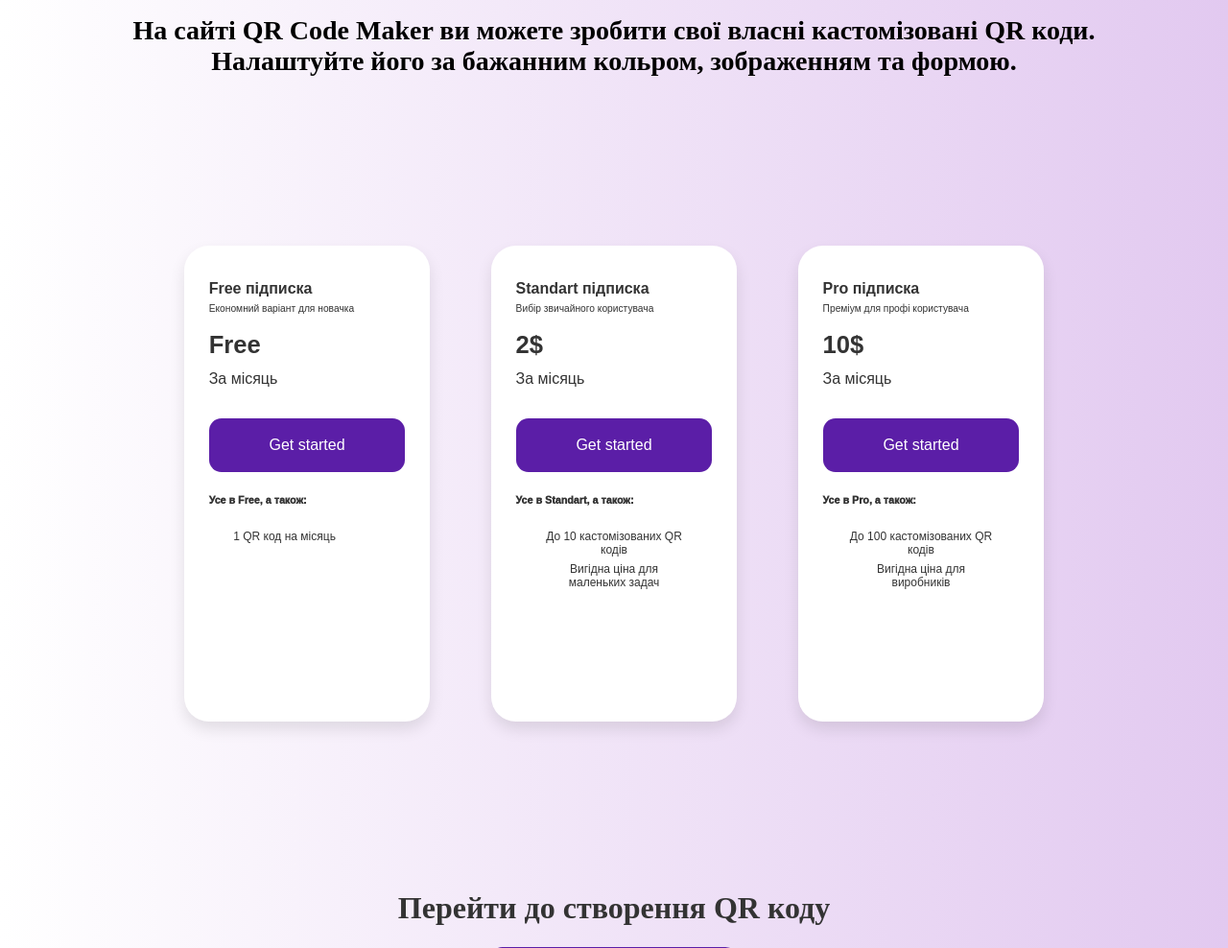
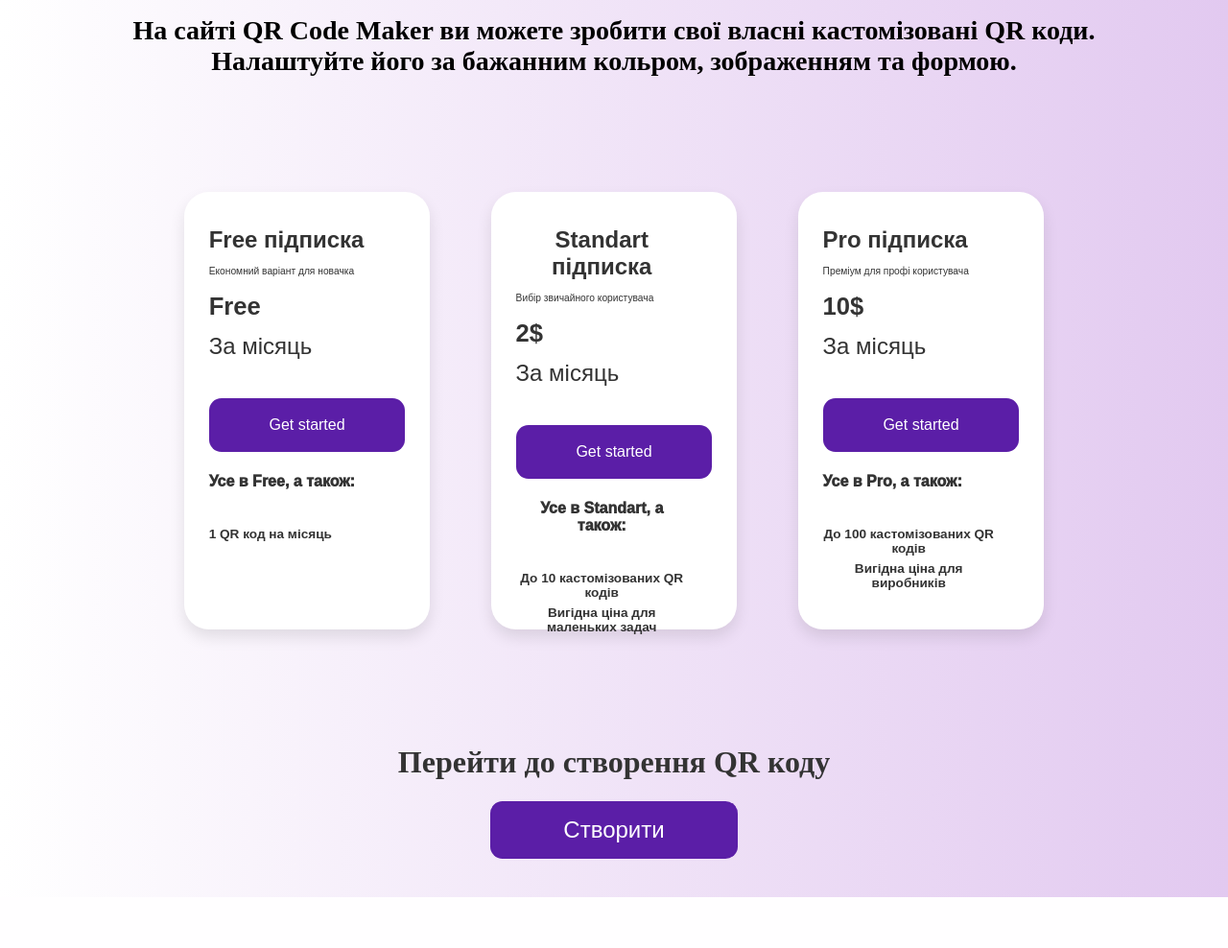
Before and after one commit to artemijMoskowsky/QRcodeMaker, a Django app: page / in a window 1280 px wide. Shown: the part 176-1164 px from the top of the page at 96% size. After the commit the page ends 1111 px from the top, so only its background shows below. Run offline with Django 4.2, Linux system fonts and the light colour scheme; some web fonts are replaced.

Commit message:
a little changes in design

```diff
--- a/QRcodeMaker/core/static/css/core.css
+++ b/QRcodeMaker/core/static/css/core.css
@@ -42,7 +42,7 @@ h1{
     justify-content: center;
     gap: 5vw;
     flex-wrap: wrap;
-    margin: 22vh 2vw;
+    margin: 15vh 2vw;
 }
 
 .plan-card {
@@ -54,7 +54,7 @@ h1{
     padding: 6vh 4vw;
     border-radius: 2vw;
     width: 12vw;
-    height: 50vh;
+    height: 45vh;
     box-shadow: 0 1vh 2vh rgba(0, 0, 0, 0.1);
     text-align: center;
 }
@@ -63,7 +63,7 @@ h1{
     display: flex;
     justify-content: flex-start;
     align-items: flex-start;
-    font-size: 2vh;
+    font-size: 3vh;
     margin-left: -2vw;
     margin-top: -1vw;
 }
@@ -73,7 +73,7 @@ h1{
     justify-content: flex-start;
     align-items: flex-start;
     font-weight: 200;
-    font-size: 2vh;
+    font-size: 3vh;
     margin-left: -2vw;
     margin-top: -1vw;
 }
@@ -106,6 +106,16 @@ h1{
     font-weight: 1000;
     margin-top: 0.5vw;
     margin-left: -2vw;
+    font-size: 2vh;
+}
+
+.plan-card-storage {
+    font-size: 1.7vh;
+    font-weight: bold;
+    display: flex;
+    justify-content: flex-start;
+    align-items: flex-start;
+    margin-left: -2vw;
 }
 
 .plan-card button {
@@ -114,7 +124,6 @@ h1{
     padding: 1.5vh 2vw;
     border: none;
     border-radius: 1vw;
-    cursor: pointer;
     margin: 2vh -2vw;
     height: 7vh;
     width: 16vw;
@@ -144,5 +153,9 @@ h1{
     font-size: 3vh;
     border: none;
     border-radius: 1vw;
-    cursor: pointer;
 }
+
+
+#modal-window{
+    display: none;
+}
--- /dev/null
+++ b/QRcodeMaker/core/static/js/modal.js
@@ -0,0 +1,9 @@
+let choosePlan = document.querySelectorAll("#choose-plan")
+
+let viewModal = document.querySelector("#modal-window")
+
+for (let i = 0; i < choosePlan.length; i++){
+    choosePlan[i].addEventListener("click", (event)=>{
+        viewModal.style.display = "flex"
+    })
+}
--- a/QRcodeMaker/core/templates/core.html
+++ b/QRcodeMaker/core/templates/core.html
@@ -12,42 +12,42 @@
         <div class = "plans-cards">
             <div class = "plan-card">
                     <div>
-                    <h2>Free підписка</h2>
+                    <h2 id = "modal-title">Free підписка</h2>
                     <h5>Економний варіант для новачка</h5>
                     <p>Free</p>
                     <h3>За місяць</h3>
-                    <button>Get started</button>
+                    <button id = "choose-plan">Get started</button>
                     <h6>Усе в Free, а також:</h6>
                     <ul>
-                        <li>1 QR код на  місяць</li>
+                        <li class = "plan-card-storage">1 QR код на  місяць</li>
                     </ul>
                 </div>
             </div>
             <div class = "plan-card">
                     <div>
-                    <h2>Standart підписка</h2>
+                    <h2 id = "modal-title">Standart підписка</h2>
                     <h5>Вибір звичайного користувача</h5>
                     <p>2$</p>
                     <h3>За місяць</h3>
-                    <button>Get started</button>
+                    <button id = "choose-plan">Get started</button>
                     <h6>Усе в Standart, а також:</h6>
                     <ul>
-                        <li>До 10 кастомізованих QR кодів</li>
-                        <li>Вигідна ціна для маленьких задач</li>
+                        <li class = "plan-card-storage">До 10 кастомізованих QR кодів</li>
+                        <li class = "plan-card-storage">Вигідна ціна для маленьких задач</li>
                     </ul>
                 </div>
             </div>
             <div class = "plan-card">
                 <div>
-                    <h2>Pro підписка</h2>
+                    <h2 id = "modal-title">Pro підписка</h2>
                     <h5>Преміум для профі користувача</h5>
                     <p>10$</p>
                     <h3>За місяць</h3>
-                    <button>Get started</button>
+                    <button id = "choose-button">Get started</button>
                     <h6>Усе в Pro, а також:</h6>
                     <ul>
-                        <li>До 100 кастомізованих QR кодів</li>
-                        <li>Вигідна ціна для виробників</li>
+                        <li class = "plan-card-storage">До 100 кастомізованих QR кодів</li>
+                        <li class = "plan-card-storage">Вигідна ціна для виробників</li>
                     </ul>
                 </div>
             </div>
@@ -58,4 +58,21 @@
             <button class = "create">Створити</button>
         </div>
     </main>
+
+
+
+
+
+<div id = "modal-window" class = "window-div">
+    <form class = "modal">
+        <input type="text">
+        <h1 class = "warning-text">Ви впевнені що хочете змінити підписку?</h1>
+        <button id = "confirn-button" type="submit">Так</button>
+        <button id = "cancel-button">Ні</button>
+    </form>
+</div>
 {% endblock %}
+
+{% block scripts %}
+    <script src = "{% static 'js/modal.js' %}"></script>
+{% endblock %}
```
Also changed, not shown: QRcodeMaker/core/static/css/contacts.css (+9 -5 lines), QRcodeMaker/core/views.py (line endings or trailing spaces).
